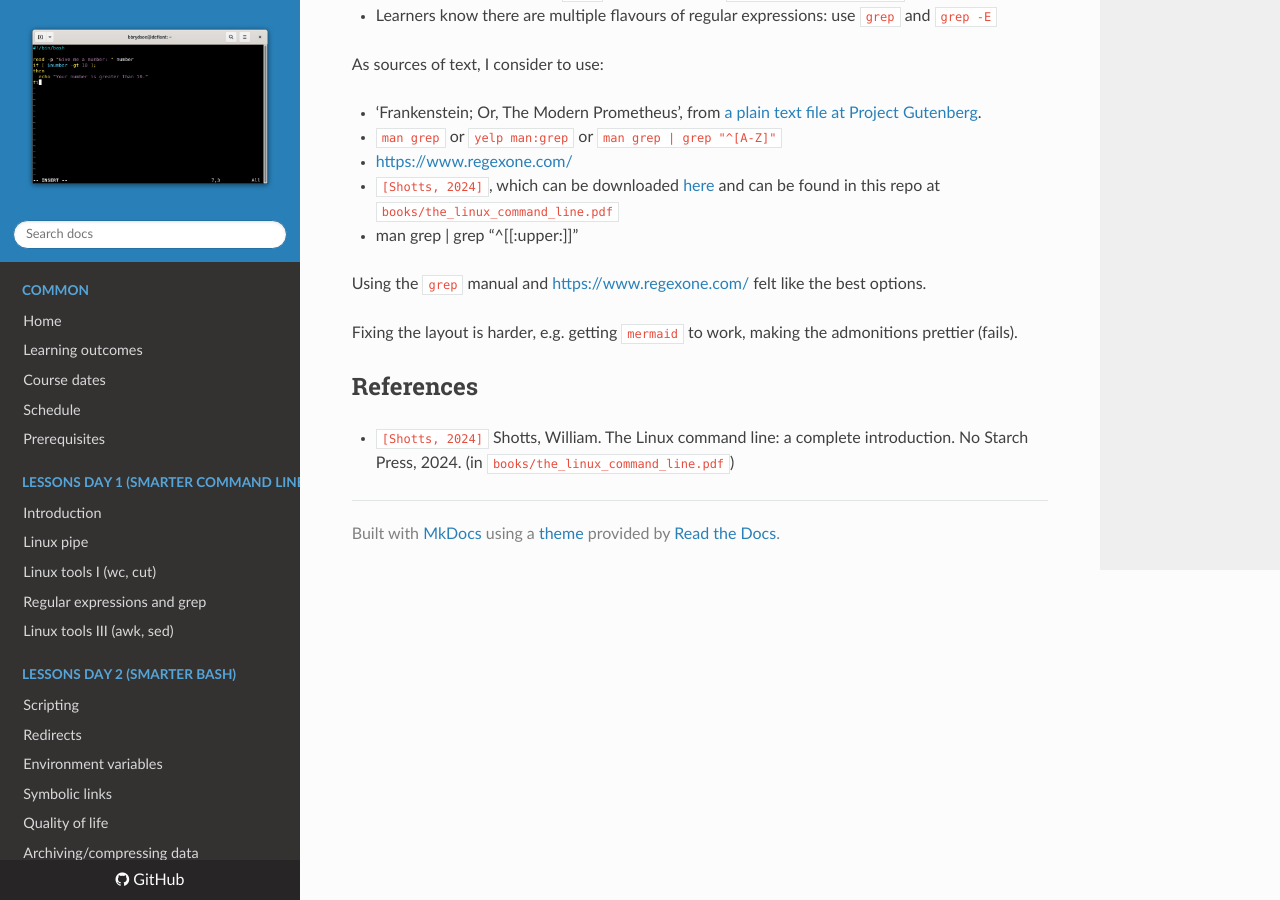
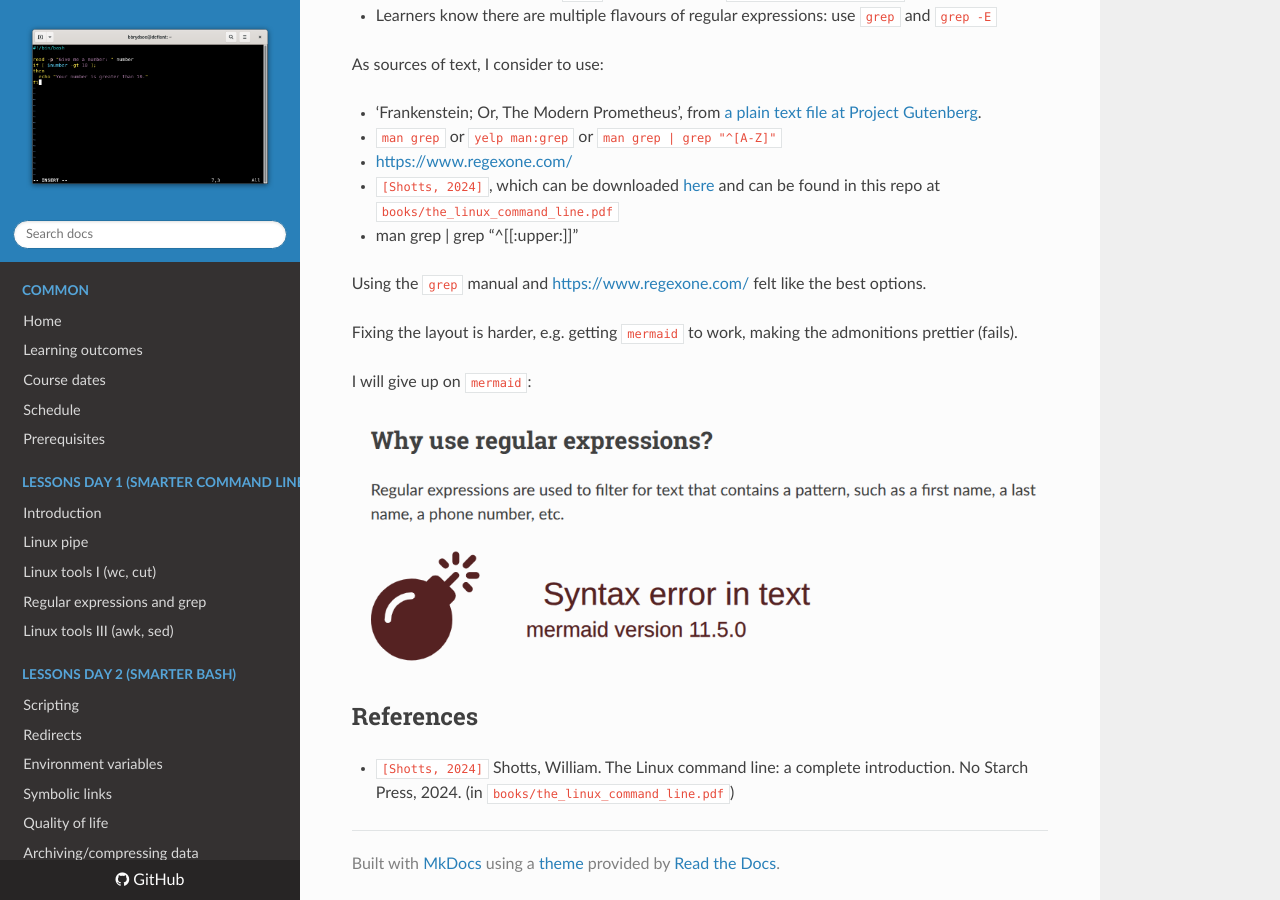
Before and after one commit to UPPMAX/linux-command-line-201, an MkDocs documentation site: the page built from docs/lesson_plans/20250602/README.md, in a window 1280 px wide and 900 px high, scrolled down 860 px. Built offline with MkDocs 1.6.1, drawn with Linux system fonts in a browser that asks for light colours; nearby versions of some CDN libraries.

Commit message:
Comment out mermaid code

```diff
--- a/docs/lesson_plans/20250602/README.md
+++ b/docs/lesson_plans/20250602/README.md
@@ -52,6 +52,11 @@ felt like the best options.
 Fixing the layout is harder, e.g. getting `mermaid` to work, making the
 admonitions prettier (fails).
 
+I will give up on `mermaid`:
+
+![Mermaid does not work](no_mermaid.png)
+
+
 ## References
 
 - `[Shotts, 2024]` Shotts, William.
```
Also changed, not shown: docs/sessions/regular_expressions_and_grep/README.md (+8 -4 lines), docs/lesson_plans/20250602/no_mermaid.png (added).
